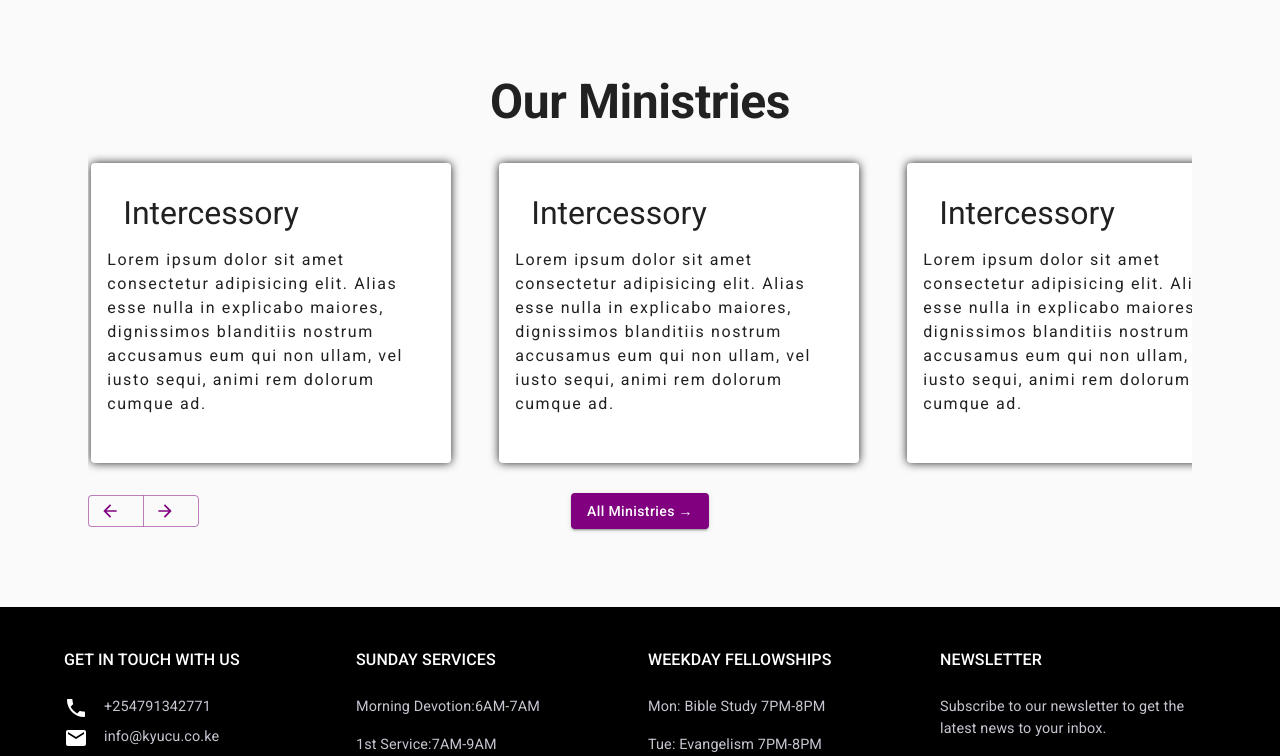
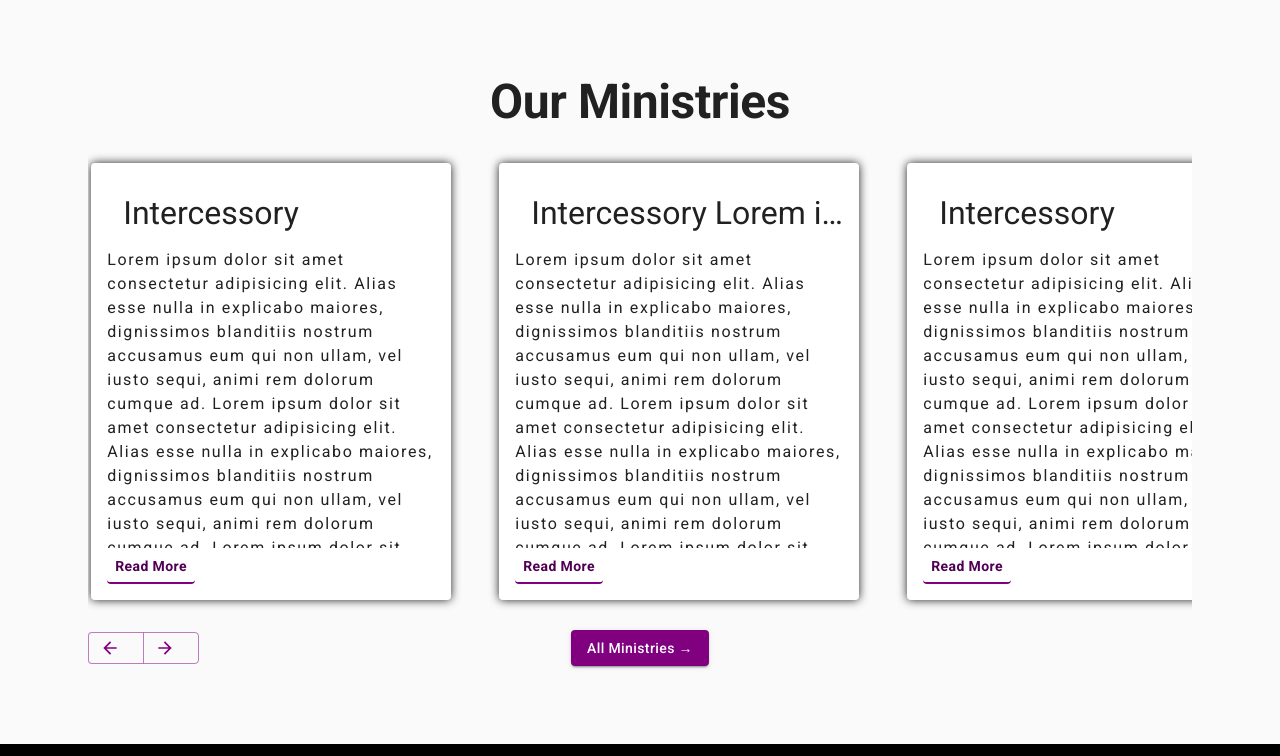
Before and after one commit to KyU-Christian-Union/kyucuwebapp, a React (Create React App) app: page / in a window 1280 px wide. Shown: the part 633-1389 px from the top of the page. Built offline with nearby package versions, Linux system fonts and the light colour scheme.

Commit message:
initial commit

```diff
--- a/src/components/Ministries/Ministries.jsx
+++ b/src/components/Ministries/Ministries.jsx
@@ -1,12 +1,10 @@
 import { CardHeader, Container, Typography, Card, ButtonGroup, Button } from '@mui/material';
 import ArrowBack from '@mui/icons-material/ArrowBack';
 import ArrowForward from '@mui/icons-material/ArrowForward';
-// import { ArrowBack, ArrowForward} from '@mui/icons-material'
+import { makeStyles } from '@mui/styles';
+import React, { useRef } from 'react';
 
-import { makeStyles } from '@mui/styles';
-import React from 'react';
-
-const useStyles = makeStyles({
+const useStyles = makeStyles(theme => ({
   ministries_header_text: {
     fontWeight: '600'
   },
@@ -30,42 +28,74 @@ const useStyles = makeStyles({
   card_ministries: {
     minWidth: '360px',
     maxWidth: '360px',
-    height: '300px',
     padding: '1rem',
     boxShadow: '0 0 10px',
     transition: 'all .2s ease',
     '&:hover': {
       transform: 'scale(1.04)'
+    },
+    [theme.breakpoints.down('sm')]: {
+      minWidth: '300px',
+      maxWidth: '300px'
     }
+  },
+  title_ministries: {
+    width: '320px',
+    overflow: 'hidden',
+    whiteSpace: 'nowrap',
+    textOverflow: 'ellipsis'
   },
   text_ministries: {
     letterSpacing: '.1rem',
-    lineHeight: '1.5'
+    lineHeight: '1.5',
+    height: '300px',
+    overflow: 'hidden'
+  },
+  active: {
+    height: 'auto'
   },
   btns_container: {
     display: 'flex',
     alignItems: 'center',
-    position: 'relative'
+    position: 'relative',
+    [theme.breakpoints.down('sm')]: {
+      display: 'flex',
+      flexDirection: 'column'
+    }
   },
   btn_all: {
     position: 'absolute',
     left: '50%',
-    transform: 'translateX(-50%)'
+    transform: 'translateX(-50%)',
+    [theme.breakpoints.down('sm')]: {
+      top: '170%'
+    }
+  },
+  btn_read_more: {
+    color: theme.palette.primary.dark,
+    borderBottom: '2px solid purple',
+    paddingBottom: '.2rem',
+    fontWeight: 700
   }
-});
+}));
 const Ministries = () => {
   const classes = useStyles();
-  const box = document.querySelector('#cards_ministries_holder');
+  const scrollContainer = useRef(null);
   const backScroll = () => {
-    // eslint-disable-next-line no-lone-blocks
-    {
-      box.scrollBy({ left: 80, behavior: 'smooth' });
-    }
+    scrollContainer.current.scrollBy({ left: 80, behavior: 'smooth' });
   };
   const forwardScroll = () => {
-    // eslint-disable-next-line no-lone-blocks
-    {
-      box.scrollBy({ left: -80, behavior: 'smooth' });
+    scrollContainer.current.scrollBy({ left: -80, behavior: 'smooth' });
+  };
+  const handleReadMore = event => {
+    const { active } = classes;
+    const clicked = event.target;
+    clicked.previousElementSibling.classList.toggle(active);
+    clicked.parentNode.classList.toggle('active');
+    if (clicked.previousElementSibling.classList.contains(active)) {
+      clicked.innerText = 'Read Less';
+    } else {
+      clicked.innerText = 'Read More';
     }
   };
   return (
@@ -74,53 +104,96 @@ const Ministries = () => {
         <Typography variant="h2" align="center" className={classes.ministries_header_text}>
           Our Ministries
         </Typography>
-        <Container className={classes.cards_ministries_holder} id="cards_ministries_holder">
+        <Container className={classes.cards_ministries_holder} ref={scrollContainer}>
           <Card className={classes.card_ministries}>
             <CardHeader title={<Typography variant="h3">Intercessory</Typography>} />
             <Typography className={classes.text_ministries}>
               Lorem ipsum dolor sit amet consectetur adipisicing elit. Alias esse nulla in explicabo maiores,
               dignissimos blanditiis nostrum accusamus eum qui non ullam, vel iusto sequi, animi rem dolorum cumque ad.
+              Lorem ipsum dolor sit amet consectetur adipisicing elit. Alias esse nulla in explicabo maiores,
+              dignissimos blanditiis nostrum accusamus eum qui non ullam, vel iusto sequi, animi rem dolorum cumque ad.
+              Lorem ipsum dolor sit amet consectetur adipisicing elit. Alias esse nulla in explicabo maiores,
+              dignissimos blanditiis nostrum accusamus eum qui non ullam, vel iusto sequi, animi rem dolorum cumque ad.
             </Typography>
+            <Button className={classes.btn_read_more} onClick={handleReadMore}>
+              Read More
+            </Button>
           </Card>
-
+          <Card className={classes.card_ministries}>
+            <CardHeader
+              title={
+                <Typography variant="h3" className={classes.title_ministries}>
+                  Intercessory Lorem ipsum dolor sit.
+                </Typography>
+              }
+            />
+            <Typography className={classes.text_ministries}>
+              Lorem ipsum dolor sit amet consectetur adipisicing elit. Alias esse nulla in explicabo maiores,
+              dignissimos blanditiis nostrum accusamus eum qui non ullam, vel iusto sequi, animi rem dolorum cumque ad.
+              Lorem ipsum dolor sit amet consectetur adipisicing elit. Alias esse nulla in explicabo maiores,
+              dignissimos blanditiis nostrum accusamus eum qui non ullam, vel iusto sequi, animi rem dolorum cumque ad.
+              Lorem ipsum dolor sit amet consectetur adipisicing elit. Alias esse nulla in explicabo maiores,
+              dignissimos blanditiis nostrum accusamus eum qui non ullam, vel iusto sequi, animi rem dolorum cumque ad.
+            </Typography>
+            <Button className={classes.btn_read_more} onClick={handleReadMore}>
+              Read More
+            </Button>
+          </Card>
           <Card className={classes.card_ministries}>
             <CardHeader title={<Typography variant="h3">Intercessory</Typography>} />
             <Typography className={classes.text_ministries}>
               Lorem ipsum dolor sit amet consectetur adipisicing elit. Alias esse nulla in explicabo maiores,
               dignissimos blanditiis nostrum accusamus eum qui non ullam, vel iusto sequi, animi rem dolorum cumque ad.
+              Lorem ipsum dolor sit amet consectetur adipisicing elit. Alias esse nulla in explicabo maiores,
+              dignissimos blanditiis nostrum accusamus eum qui non ullam, vel iusto sequi, animi rem dolorum cumque ad.
+              Lorem ipsum dolor sit amet consectetur adipisicing elit. Alias esse nulla in explicabo maiores,
+              dignissimos blanditiis nostrum accusamus eum qui non ullam, vel iusto sequi, animi rem dolorum cumque ad.
             </Typography>
+            <Button className={classes.btn_read_more} onClick={handleReadMore}>
+              Read More
+            </Button>
           </Card>
-
           <Card className={classes.card_ministries}>
             <CardHeader title={<Typography variant="h3">Intercessory</Typography>} />
             <Typography className={classes.text_ministries}>
               Lorem ipsum dolor sit amet consectetur adipisicing elit. Alias esse nulla in explicabo maiores,
               dignissimos blanditiis nostrum accusamus eum qui non ullam, vel iusto sequi, animi rem dolorum cumque ad.
+              Lorem ipsum dolor sit amet consectetur adipisicing elit. Alias esse nulla in explicabo maiores,
+              dignissimos blanditiis nostrum accusamus eum qui non ullam, vel iusto sequi, animi rem dolorum cumque ad.
+              Lorem ipsum dolor sit amet consectetur adipisicing elit. Alias esse nulla in explicabo maiores,
+              dignissimos blanditiis nostrum accusamus eum qui non ullam, vel iusto sequi, animi rem dolorum cumque ad.
             </Typography>
+            <Button className={classes.btn_read_more} onClick={handleReadMore}>
+              Read More
+            </Button>
           </Card>
-
           <Card className={classes.card_ministries}>
             <CardHeader title={<Typography variant="h3">Intercessory</Typography>} />
             <Typography className={classes.text_ministries}>
               Lorem ipsum dolor sit amet consectetur adipisicing elit. Alias esse nulla in explicabo maiores,
               dignissimos blanditiis nostrum accusamus eum qui non ullam, vel iusto sequi, animi rem dolorum cumque ad.
+              Lorem ipsum dolor sit amet consectetur adipisicing elit. Alias esse nulla in explicabo maiores,
+              dignissimos blanditiis nostrum accusamus eum qui non ullam, vel iusto sequi, animi rem dolorum cumque ad.
+              Lorem ipsum dolor sit amet consectetur adipisicing elit. Alias esse nulla in explicabo maiores,
+              dignissimos blanditiis nostrum accusamus eum qui non ullam, vel iusto sequi, animi rem dolorum cumque ad.
             </Typography>
+            <Button className={classes.btn_read_more} onClick={handleReadMore}>
+              Read More
+            </Button>
           </Card>
-
           <Card className={classes.card_ministries}>
             <CardHeader title={<Typography variant="h3">Intercessory</Typography>} />
             <Typography className={classes.text_ministries}>
               Lorem ipsum dolor sit amet consectetur adipisicing elit. Alias esse nulla in explicabo maiores,
               dignissimos blanditiis nostrum accusamus eum qui non ullam, vel iusto sequi, animi rem dolorum cumque ad.
-            </Typography>
-          </Card>
-
-          <Card className={classes.card_ministries}>
-            <CardHeader title={<Typography variant="h3">Intercessory</Typography>} />
-            <Typography className={classes.text_ministries}>
+              Lorem ipsum dolor sit amet consectetur adipisicing elit. Alias esse nulla in explicabo maiores,
+              dignissimos blanditiis nostrum accusamus eum qui non ullam, vel iusto sequi, animi rem dolorum cumque ad.
               Lorem ipsum dolor sit amet consectetur adipisicing elit. Alias esse nulla in explicabo maiores,
               dignissimos blanditiis nostrum accusamus eum qui non ullam, vel iusto sequi, animi rem dolorum cumque ad.
             </Typography>
+            <Button className={classes.btn_read_more} onClick={handleReadMore}>
+              Read More
+            </Button>
           </Card>
         </Container>
       </Container>
```
